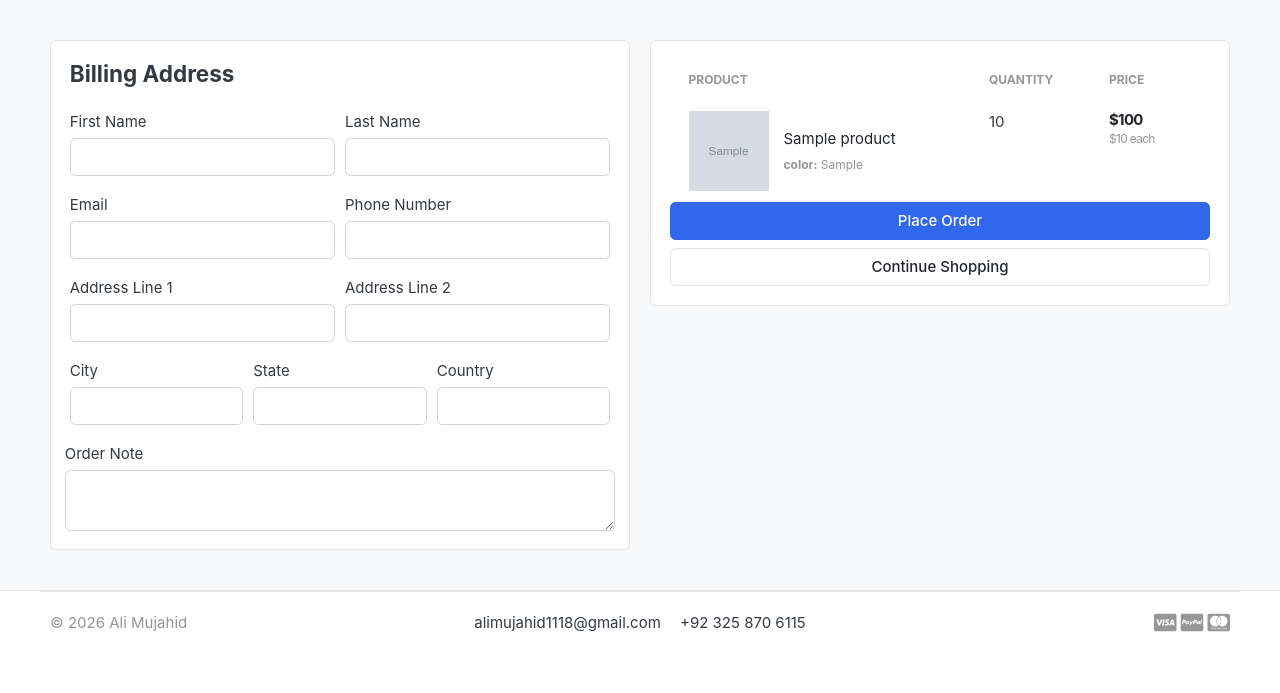
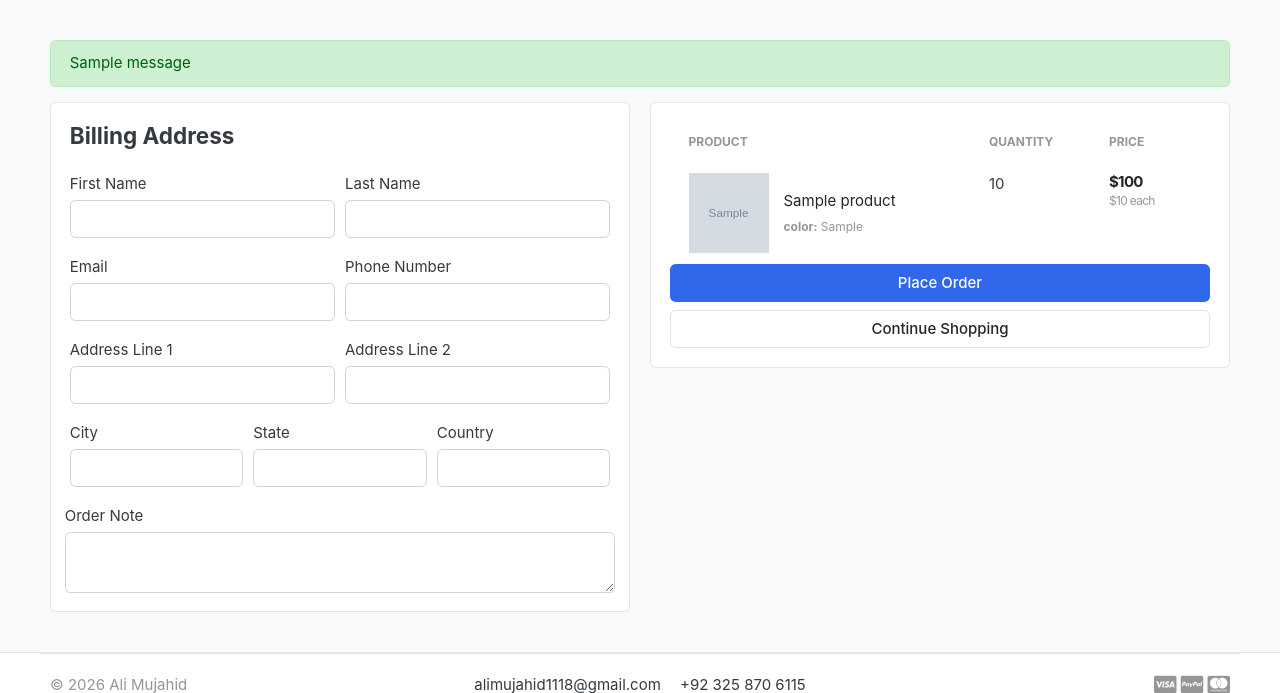
Before and after one commit to alimujahid1118/ecommerce-app, a Django app: page /cart/checkout/ in a window 1280 px wide. Shown: the part 186-879 px from the top of the page. Before the commit the page ends 818 px from the top, so only its background shows below. Run offline with Django 5.2, Linux system fonts and the light colour scheme; a user stored in the database is signed in; tables that the repository leaves empty hold one stand-in row (values such as "Sample post"); grey boxes marked "Sample" are stand-in pictures; one stand-in notice (Sample message) is shown; some libraries are stand-ins or nearby versions; some web fonts are replaced.

Commit message:
Fix checkout order placement when address line 2 is empty

```diff
--- a/orders/forms.py
+++ b/orders/forms.py
@@ -6,6 +6,11 @@ from .models import Order
 
 
 class OrderForm(forms.ModelForm):
+    def __init__(self, *args, **kwargs):
+        super().__init__(*args, **kwargs)
+        # This field is optional in checkout UI, so keep backend validation aligned.
+        self.fields["address_line_2"].required = False
+
     class Meta:
         model = Order
         fields = [
--- a/orders/models.py
+++ b/orders/models.py
@@ -28,7 +28,7 @@ class Order(models.Model):
     phone = models.CharField(max_length=100)
     email = models.EmailField(max_length=100)
     address_line_1 = models.CharField(max_length=100)
-    address_line_2 = models.CharField(max_length=100)
+    address_line_2 = models.CharField(max_length=100, blank=True)
     country = models.CharField(max_length=100)
     state = models.CharField(max_length=100)
     city = models.CharField(max_length=100)
--- a/orders/views.py
+++ b/orders/views.py
@@ -244,6 +244,12 @@ def place_order(request):
             context = _payment_page_context(request, order)
             return render(request, "orders/payment.html", context)
 
+        messages.error(request, "Please correct the billing details and try again.")
+        for field_name, errors in form.errors.items():
+            label = form.fields.get(field_name).label if field_name in form.fields else None
+            prefix = label or "Error"
+            for err in errors:
+                messages.error(request, f"{prefix}: {err}")
         context = {
             "form": form,
             "cart_items": cart_items,
--- a/templates/cart/checkout.html
+++ b/templates/cart/checkout.html
@@ -4,6 +4,16 @@
 
 <section class="section-content padding-y bg px-2 px-md-0">
 <div class="container">
+
+{% if messages %}
+  <div class="mb-3">
+    {% for message in messages %}
+      <div class="alert alert-{{ message.tags|default:'info' }}" role="alert">
+        {{ message }}
+      </div>
+    {% endfor %}
+  </div>
+{% endif %}
 
 <div class="row checkout-billing">
 
```
Also changed, not shown: orders/migrations/0002_alter_order_address_line_2.py (added).
